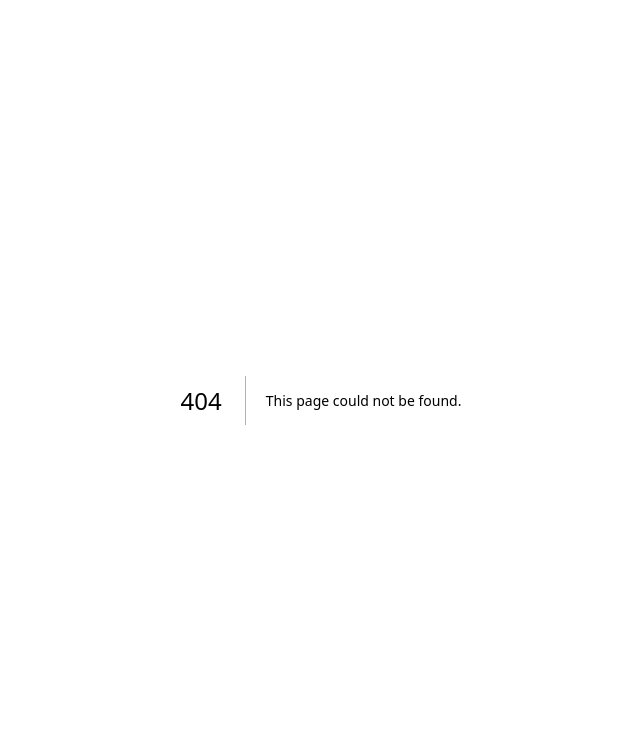
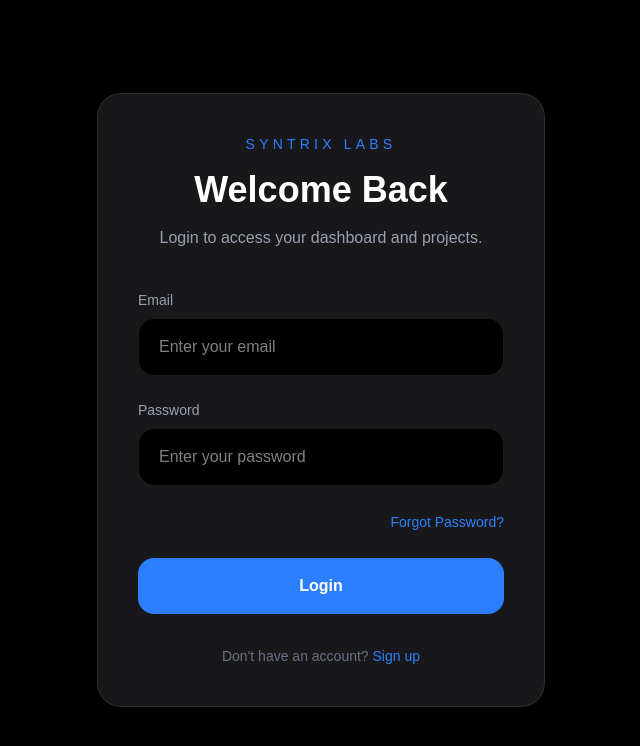
Before and after one commit to Syntrix-labs/syntrix-website, a Next.js app in the folder frontend/: page /login in a window 1280 px wide. Before the commit this address had no page. Shown: the top 746 px of the page, without its empty margins (319-959 px from the left). Built offline with nearby package versions, Linux system fonts and the light colour scheme.

Commit message:
login sign up and forgot pass word add and make a ui

```diff
--- /dev/null
+++ b/frontend/src/app/forgot-password/page.tsx
@@ -0,0 +1,62 @@
+"use client";
+
+import { motion } from "framer-motion";
+
+export default function ForgotPasswordPage() {
+  return (
+    <main className="min-h-screen bg-black text-white flex items-center justify-center px-6">
+
+      <motion.div
+        initial={{ opacity: 0, y: 40 }}
+        animate={{ opacity: 1, y: 0 }}
+        transition={{ duration: 1 }}
+        className="w-full max-w-md bg-zinc-900 border border-white/10 rounded-3xl p-10"
+      >
+
+        <div className="text-center mb-10">
+          <p className="text-blue-500 uppercase tracking-[0.3em] text-sm mb-4">
+            Syntrix Labs
+          </p>
+
+          <h1 className="text-4xl font-bold">
+            Forgot Password
+          </h1>
+
+          <p className="text-gray-400 mt-4">
+            Enter your email to receive a password reset link.
+          </p>
+        </div>
+
+        <form className="space-y-6">
+
+          <input
+            type="email"
+            placeholder="Enter your email"
+            className="w-full bg-black border border-white/10 rounded-2xl px-5 py-4 outline-none focus:border-blue-500 transition"
+          />
+
+          <button
+            type="submit"
+            className="w-full bg-blue-500 hover:bg-blue-600 transition-all duration-300 py-4 rounded-2xl font-semibold hover:scale-[1.02]"
+          >
+            Send Reset Link
+          </button>
+
+        </form>
+
+        <p className="text-gray-500 text-sm text-center mt-8">
+          Remember your password?{" "}
+
+          <a
+            href="/login"
+            className="text-blue-500 hover:text-blue-400 transition"
+          >
+            Login
+          </a>
+        </p>
+
+      </motion.div>
+
+    </main>
+  );
+}
--- /dev/null
+++ b/frontend/src/app/login/page.tsx
@@ -0,0 +1,89 @@
+"use client";
+
+import { motion } from "framer-motion";
+
+export default function LoginPage() {
+  return (
+    <main className="min-h-screen bg-black text-white flex items-center justify-center px-6">
+
+      <motion.div
+        initial={{ opacity: 0, y: 40 }}
+        animate={{ opacity: 1, y: 0 }}
+        transition={{ duration: 1 }}
+        className="w-full max-w-md bg-zinc-900 border border-white/10 rounded-3xl p-10"
+      >
+
+        <div className="text-center mb-10">
+          <p className="text-blue-500 uppercase tracking-[0.3em] text-sm mb-4">
+            Syntrix Labs
+          </p>
+
+          <h1 className="text-4xl font-bold">
+            Welcome Back
+          </h1>
+
+          <p className="text-gray-400 mt-4">
+            Login to access your dashboard and projects.
+          </p>
+        </div>
+
+        <form className="space-y-6">
+
+          <div>
+            <label className="block mb-2 text-sm text-gray-400">
+              Email
+            </label>
+
+            <input
+              type="email"
+              placeholder="Enter your email"
+              className="w-full bg-black border border-white/10 rounded-2xl px-5 py-4 outline-none focus:border-blue-500 transition"
+            />
+          </div>
+
+          <div>
+            <label className="block mb-2 text-sm text-gray-400">
+              Password
+            </label>
+
+            <input
+              type="password"
+              placeholder="Enter your password"
+              className="w-full bg-black border border-white/10 rounded-2xl px-5 py-4 outline-none focus:border-blue-500 transition"
+            />
+          </div>
+
+          <div className="text-right mt-3">
+  <a
+    href="/forgot-password"
+    className="text-sm text-blue-500 hover:text-blue-400 transition"
+  >
+    Forgot Password?
+  </a>
+</div>
+
+          <button
+            type="submit"
+            className="w-full bg-blue-500 hover:bg-blue-600 transition-all duration-300 py-4 rounded-2xl font-semibold hover:scale-[1.02]"
+          >
+            Login
+          </button>
+
+        </form>
+
+        <p className="text-gray-500 text-sm text-center mt-8">
+  Don&apos;t have an account?{" "}
+
+  <a
+    href="/signup"
+    className="text-blue-500 hover:text-blue-400 transition"
+  >
+    Sign up
+  </a>
+</p>
+
+      </motion.div>
+
+    </main>
+  );
+}
--- /dev/null
+++ b/frontend/src/app/signup/page.tsx
@@ -0,0 +1,74 @@
+"use client";
+
+import { motion } from "framer-motion";
+
+export default function SignupPage() {
+  return (
+    <main className="min-h-screen bg-black text-white flex items-center justify-center px-6">
+
+      <motion.div
+        initial={{ opacity: 0, y: 40 }}
+        animate={{ opacity: 1, y: 0 }}
+        transition={{ duration: 1 }}
+        className="w-full max-w-md bg-zinc-900 border border-white/10 rounded-3xl p-10"
+      >
+
+        <div className="text-center mb-10">
+          <p className="text-blue-500 uppercase tracking-[0.3em] text-sm mb-4">
+            Syntrix Labs
+          </p>
+
+          <h1 className="text-4xl font-bold">
+            Create Account
+          </h1>
+
+          <p className="text-gray-400 mt-4">
+            Join Syntrix and start building your next project.
+          </p>
+        </div>
+
+        <form className="space-y-5">
+
+          <input
+            type="text"
+            placeholder="Full Name"
+            className="w-full bg-black border border-white/10 rounded-2xl px-5 py-4 outline-none focus:border-blue-500 transition"
+          />
+
+          <input
+            type="email"
+            placeholder="Email Address"
+            className="w-full bg-black border border-white/10 rounded-2xl px-5 py-4 outline-none focus:border-blue-500 transition"
+          />
+
+          <input
+            type="password"
+            placeholder="Password"
+            className="w-full bg-black border border-white/10 rounded-2xl px-5 py-4 outline-none focus:border-blue-500 transition"
+          />
+
+          <button
+            type="submit"
+            className="w-full bg-blue-500 hover:bg-blue-600 transition-all duration-300 py-4 rounded-2xl font-semibold hover:scale-[1.02]"
+          >
+            Create Account
+          </button>
+
+        </form>
+
+        <p className="text-gray-500 text-sm text-center mt-8">
+  Already have an account?{" "}
+
+  <a
+    href="/login"
+    className="text-blue-500 hover:text-blue-400 transition"
+  >
+    Login
+  </a>
+</p>
+
+      </motion.div>
+
+    </main>
+  );
+}
--- a/frontend/src/components/navbar/Navbar.tsx
+++ b/frontend/src/components/navbar/Navbar.tsx
@@ -13,9 +13,12 @@ export default function Navbar() {
         <a href="#">Contact</a>
       </div>
 
-      <button className="bg-blue-500 px-5 py-2 rounded-xl">
-        Book Call
-      </button>
+      <a
+  href="/login"
+  className="bg-blue-500 px-5 py-2 rounded-xl hover:bg-blue-600 transition-all duration-300"
+>
+  Login
+</a>
 
     </nav>
   );
```
